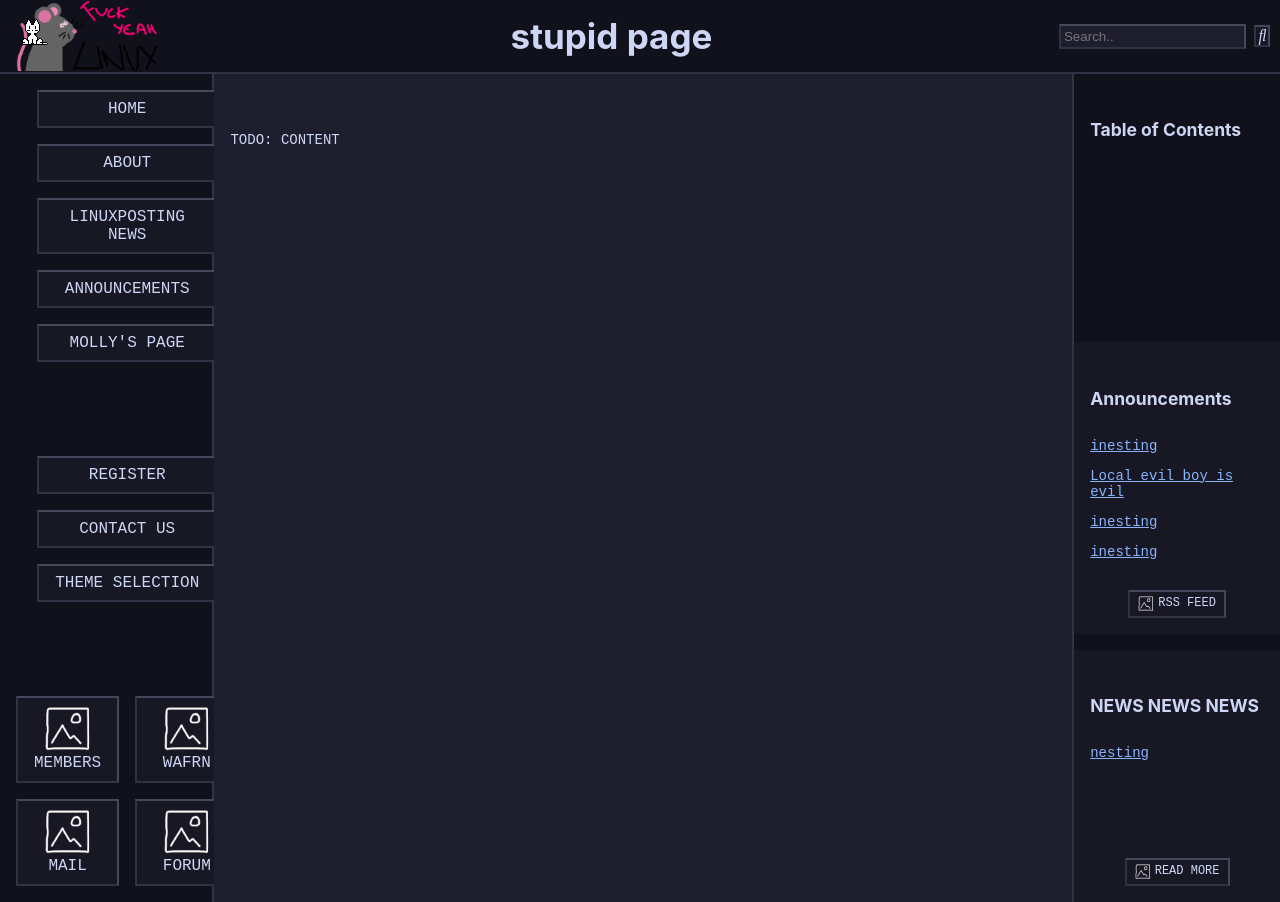
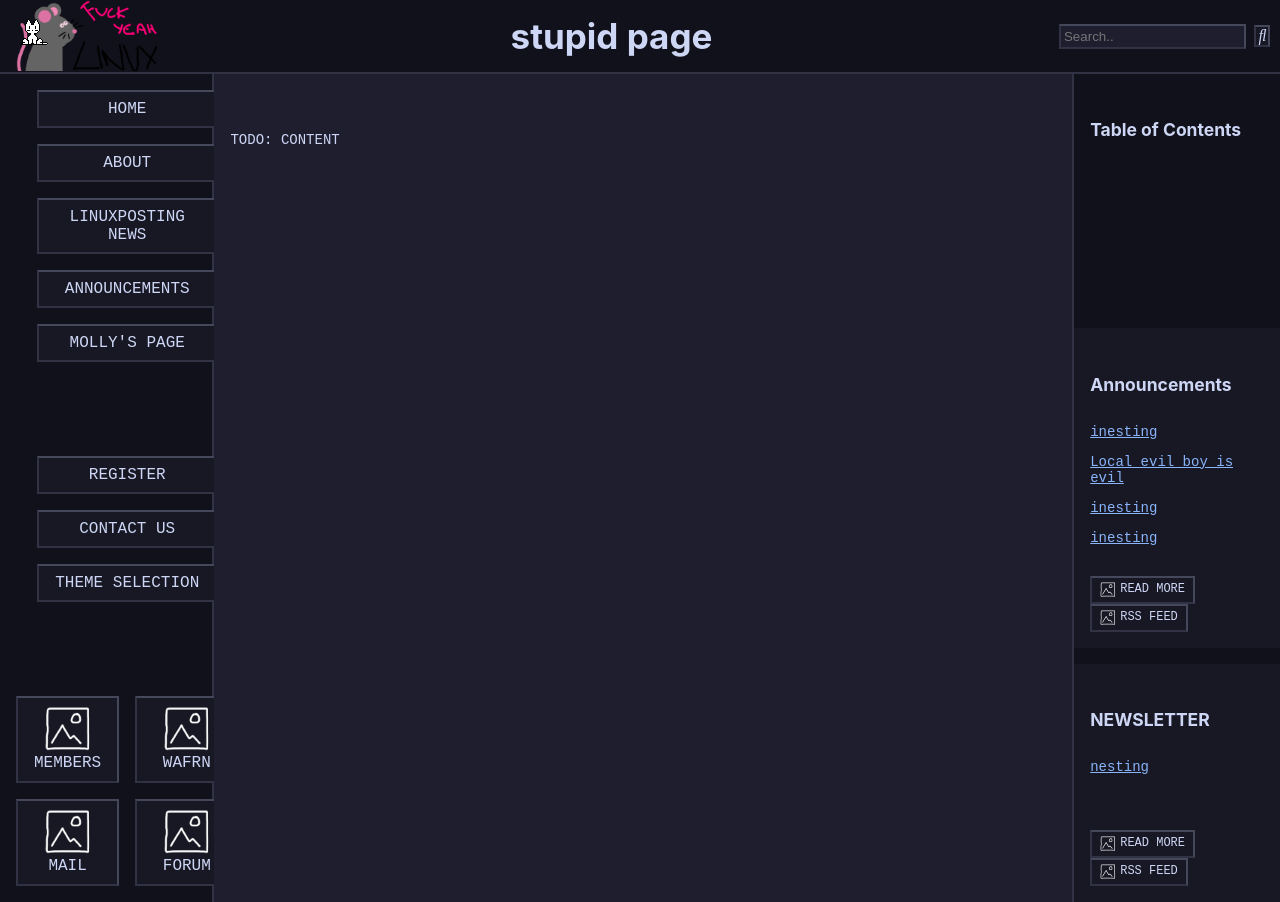
Before and after one commit to linuxpostingxyz/website, a Jekyll site: the page built from website/index.md, in a window 1280 px wide. Built offline with Jekyll 4.4.1, drawn with Linux system fonts in a browser that asks for light colours; some web fonts are replaced.

Commit message:
syntax error and some small fixes

```diff
--- a/website/_data/nav.yml
+++ b/website/_data/nav.yml
@@ -24,6 +24,7 @@
   - title: Molly's Page
     url: https://molly.linuxposting.xyz/
     idn: 'molly'
+    target: '_blank'
 sub:
   - title: Register
     url: /register/
--- a/website/_includes/mainnavbuttons.html
+++ b/website/_includes/mainnavbuttons.html
@@ -1,5 +1,6 @@
 {% for item in site.data.nav.main %}
 <a href="{{ item.url }}"
 class="button {% if item.idn %}btn-{{item.idn}}{% endif %}"
+{% if item.target %}target="{{ item.target }}"{% endif %}
 id="btn-{{forloop.index}}">{{ item.title }}</a>
 {% endfor %}
--- a/website/_includes/subnavbuttons.html
+++ b/website/_includes/subnavbuttons.html
@@ -6,5 +6,6 @@
 {% assign subnav_index = forloop.index | plus: subnav_offset %}
 <a href="{{ item.url }}"
 class="button {% if item.idn %}btn-{{item.idn}}{% endif %}"
+{% if item.target %}target="{{ item.target }}"{% endif %}
 id="btn-{{ subnav_index }}">{{ item.title }}</a>
 {% endfor %}
--- a/website/_layouts/default.html
+++ b/website/_layouts/default.html
@@ -13,12 +13,6 @@
             <h1>{{ page.headline }}</h1>
             <form action="#">
                 <input type="text" placeholder="Search.." name="search">
-                <!-- FIXME: the search icon should either be added manually
-                using the unicode and adding nerdfonts as a fallback
-                font, or by @importing the nerdfont css file which
-                will add the icon using 'content:' just by the class.
-                Here you have marked it as both while not adding
-                nerdfonts as a font in any way. -->
                 <button type="submit"><i class="nerd nf-fa-search"> </i></button>
             </form>
         </div>
@@ -79,14 +73,19 @@
                 <p>No announcements available at the moment.</p>
                 {% endfor %}
                 </div>
-                <a href="/feed.xml" class="button-small">
+                <div class="news-button-area">
+                    <a href="/announcements/" class="button-small">
+                        <img src="/assets/img/icon.png">Read More
+                    </a>
+                    <a href="/announcements/feed.xml" class="button-small">
                         <img src="/assets/img/icon.png">RSS Feed
                         <!-- Pixel Molly with 'RSS icon' icon -->
                     </a>
                 </div>
+            </div>
             <div class="news">
             <div class="news-item">
-                <h5>NEWS NEWS NEWS</h5>
+                <h5>NEWSLETTER</h5>
                 {% for article in site.news %}
                 <p>
                     <a href="{{ article.url }}">{{ article.headline }}</a>
@@ -95,11 +94,16 @@
                 <p>No news articles available at the moment.</p>
                 {% endfor %}
             </div>
-            <a href="#" class="button-small">
+            <div class="news-button-area">
+                <a href="/news/" class="button-small">
                         <img src="/assets/img/icon.png">Read more
+                </a>
+                <a href="/news/feed.xml" class="button-small">
+                        <img src="/assets/img/icon.png">RSS Feed
                         <!-- Pixel Molly with 'RSS icon' icon -->
                 </a>
             </div>
+
         </div>
         </div>
         <!-- Oneko does not like eating mice, just chasing them.
--- a/website/_plugins/anyat.rb
+++ b/website/_plugins/anyat.rb
@@ -18,7 +18,7 @@
       end
       if config['settings']['process_collections'] == true
         combined_applicable += site.collections.values.map(&:docs).flatten
-      elif config['settings']['process_collections'].is_a?(Array)
+      elsif config['settings']['process_collections'].is_a?(Array)
         for collection_name in config['settings']['process_collections']
           if site.collections.key?(collection_name)
             combined_applicable += site.collections[collection_name].docs
```
Lines whose indentation alone changed are shown as unchanged.
